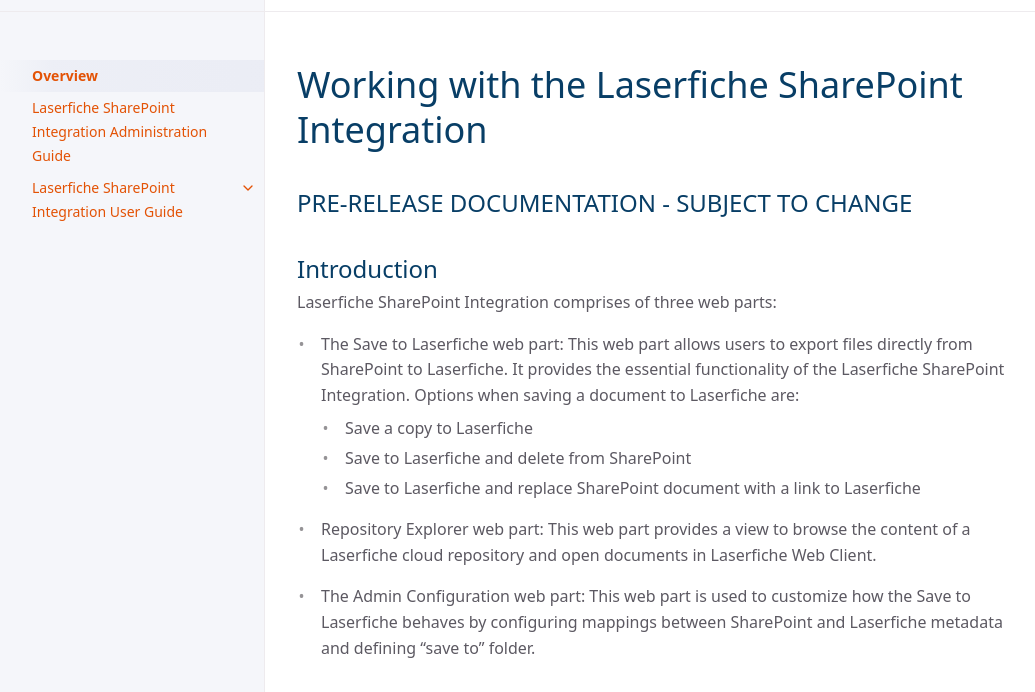
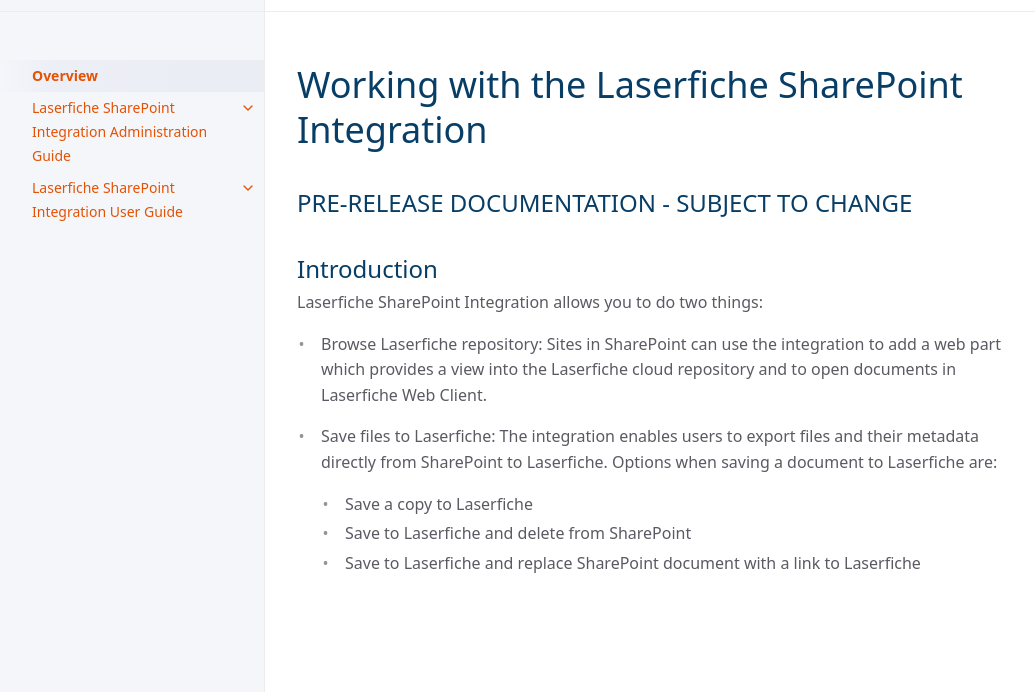
Before and after one commit to isabella232/laserfiche-sharepoint-integration, a Jekyll site: the page built from jekyll_files/index.md, in a window 1280 px wide, cut to the strip 104-796 px from the top of the page. Shown: the whole strip, without its empty margins (107-1142 px from the left). Built offline with Jekyll 4.4.1, drawn with Linux system fonts in a browser that asks for light colours; cached includes are drawn as plain includes.

Commit message:
started making alex's suggested changes

```diff
--- a/jekyll_files/index.md
+++ b/jekyll_files/index.md
@@ -10,16 +10,13 @@ nav_order: 1
 
 ## Introduction
 
-Laserfiche SharePoint Integration comprises of three web parts:
+Laserfiche SharePoint Integration allows you to do two things:
 
-- The Save to Laserfiche web part:
-This web part allows users to export files directly from SharePoint to Laserfiche. It provides the essential functionality of the Laserfiche SharePoint Integration. Options when saving a document to Laserfiche are:
+- Browse Laserfiche repository: Sites in SharePoint can use the integration to add a web part which provides a view into the
+Laserfiche cloud repository and to open documents in Laserfiche Web Client.
+
+- Save files to Laserfiche:
+The integration enables users to export files and their metadata directly from SharePoint to Laserfiche. Options when saving a document to Laserfiche are:
   - Save a copy to Laserfiche
   - Save to Laserfiche and delete from SharePoint
   - Save to Laserfiche and replace SharePoint document with a link to Laserfiche
-
-- Repository Explorer web part: This web part provides a view to browse the content of a
-Laserfiche cloud repository and open documents in Laserfiche Web Client.
-
-- The Admin Configuration web part: This web part is used to customize how the Save to
-Laserfiche behaves by configuring mappings between SharePoint and Laserfiche metadata and defining "save to" folder.
```
Also changed, not shown: jekyll_files/docs/admin-documentation.md (deleted, +0 -66 lines), jekyll_files/docs/admin-documentation/add-app-organization.md (added, +32 -0 lines), jekyll_files/docs/admin-documentation/add-app-to-sp-site.md (added, +27 -0 lines), jekyll_files/docs/admin-documentation/configure-app-in-laserfiche.md (added, +19 -0 lines), jekyll_files/docs/admin-documentation/index.md (added, +10 -0 lines), jekyll_files/docs/user-documentation/index.md (+4 -5 lines), jekyll_files/docs/assets/images/UploadSppkgFile.png, jekyll_files/docs/assets/images/hiddenPlusButton.png, jekyll_files/docs/assets/images/searchRepositoryExplorer.png, jekyll_files/docs/user-documentation/sign-in-usage.md (renamed from jekyll_files/docs/user-documentation/save-to-laserfiche-usage.md).
